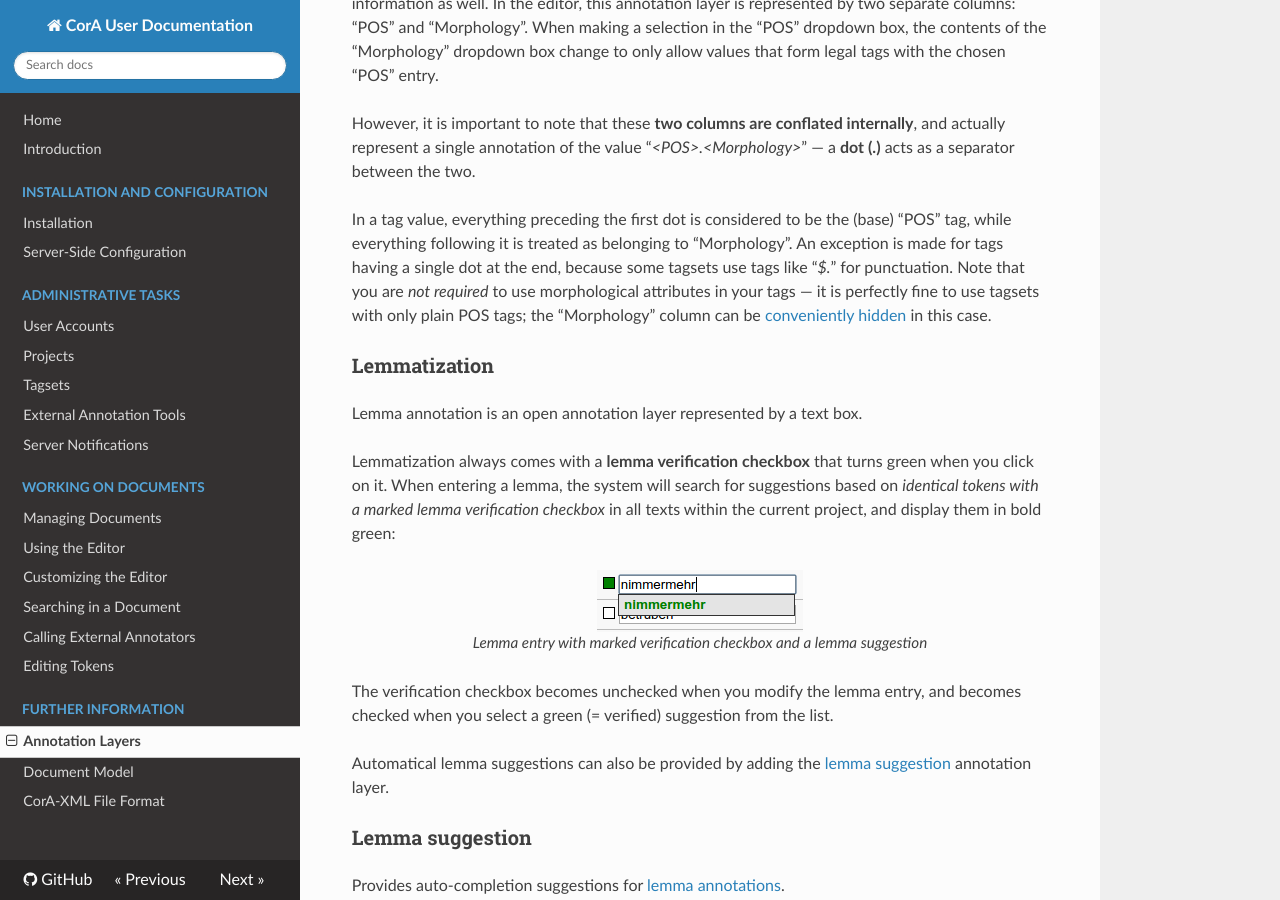
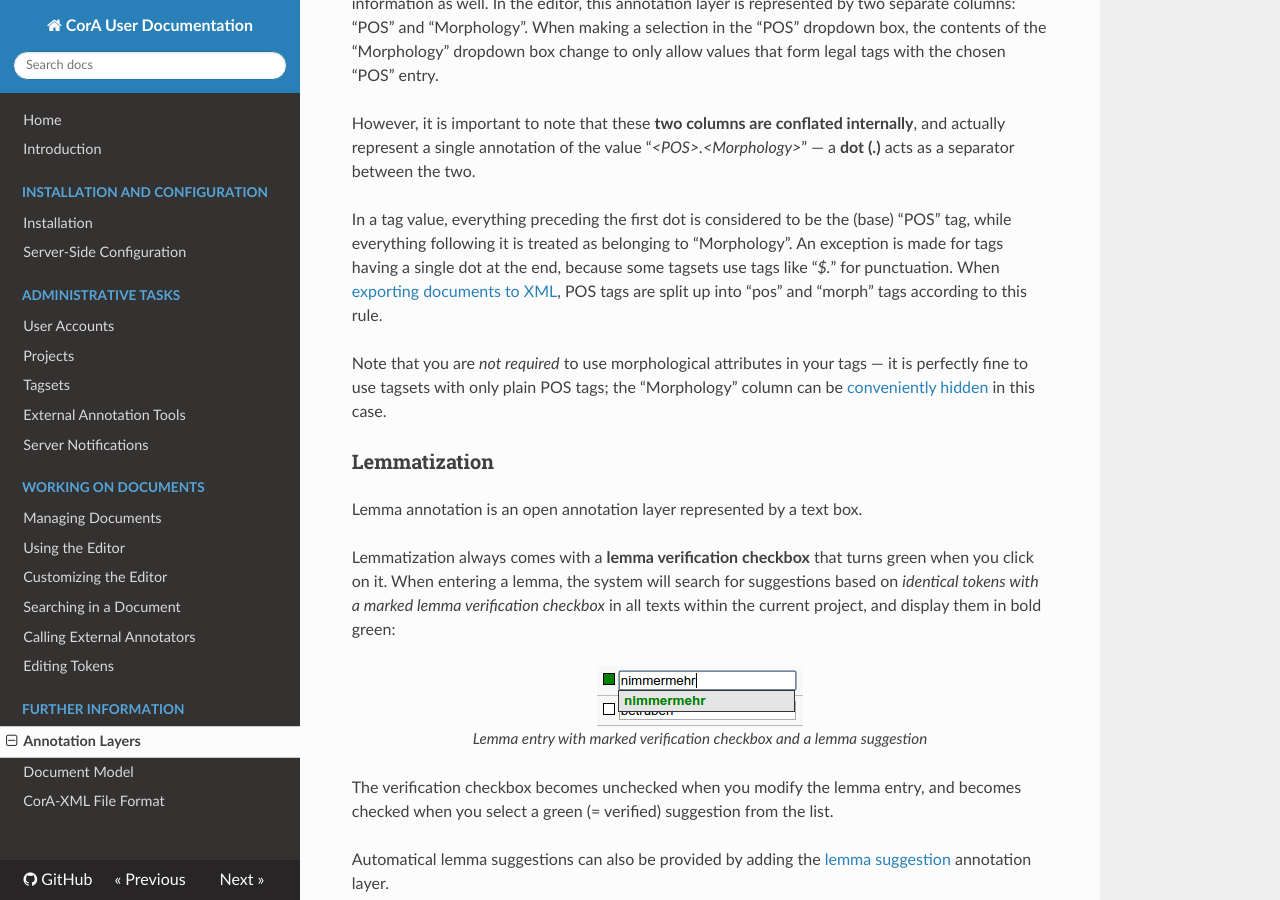
Before and after one commit to comphist/cora, an MkDocs documentation site: the page built from doc/user/layers.md, in a window 1280 px wide and 900 px high, scrolled down 1403 px. Built offline with MkDocs 1.6.1, drawn with Linux system fonts in a browser that asks for light colours; nearby versions of some CDN libraries; old or Windows-style settings are respelled for this version of MkDocs.

Commit message:
Add snippet about split pos/morph export in docs

```diff
--- a/doc/user/layers.md
+++ b/doc/user/layers.md
@@ -70,10 +70,13 @@ internally**, and actually represent a single annotation of the value
 In a tag value, everything preceding the first dot is considered to be the
 (base) "POS" tag, while everything following it is treated as belonging to
 "Morphology".  An exception is made for tags having a single dot at the end,
-because some tagsets use tags like "*$.*" for punctuation.  Note that you
-are *not required* to use morphological attributes in your tags --- it is
-perfectly fine to use tagsets with only plain POS tags; the "Morphology" column
-can be [conveniently hidden](doc-customize.md) in this case.
+because some tagsets use tags like "*$.*" for punctuation.
+When [exporting documents to XML](coraxml.md), POS tags are split up into "pos"
+and "morph" tags according to this rule.
+
+Note that you are *not required* to use morphological attributes in your tags
+--- it is perfectly fine to use tagsets with only plain POS tags; the
+"Morphology" column can be [conveniently hidden](doc-customize.md) in this case.
 
 ### Lemmatization
 
```
